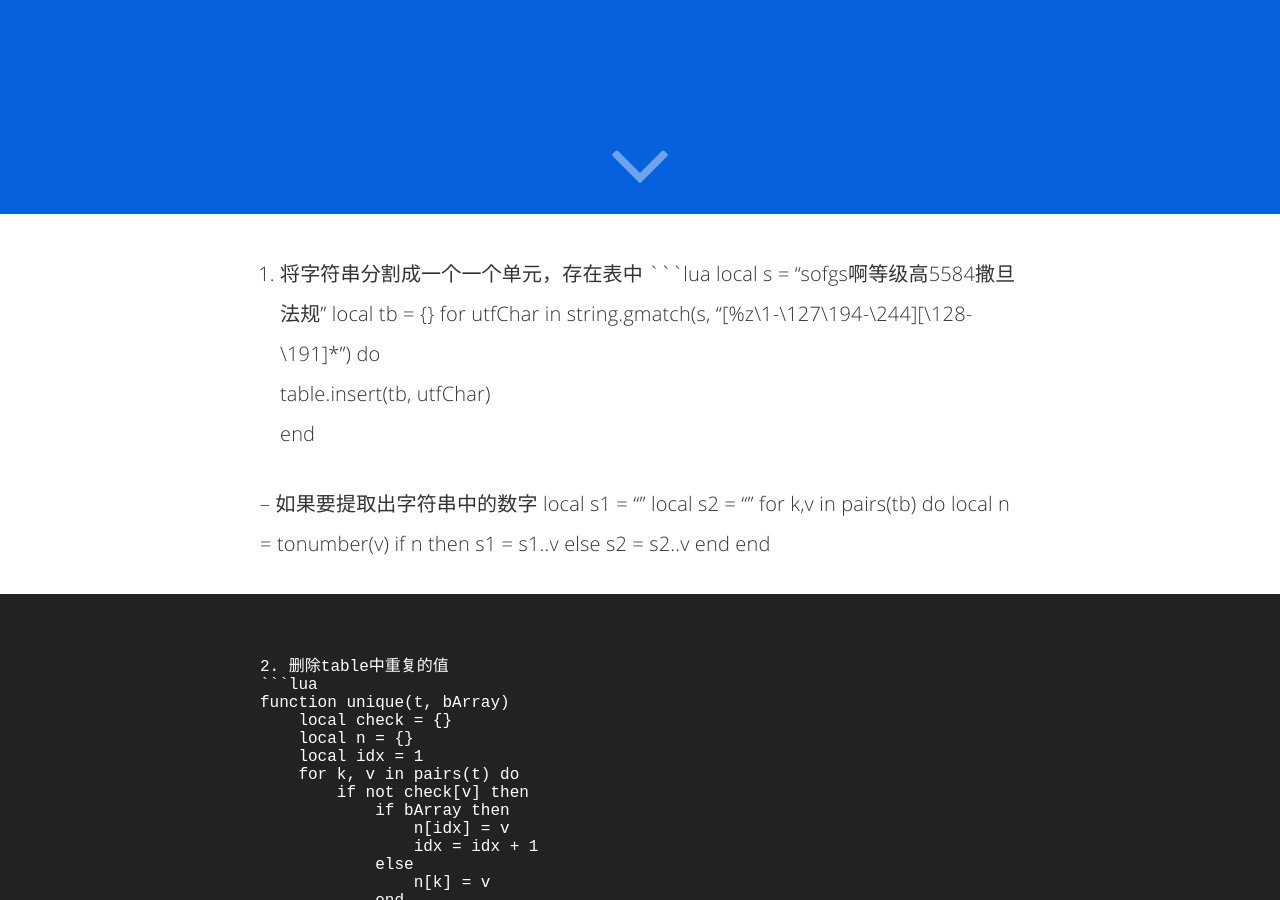
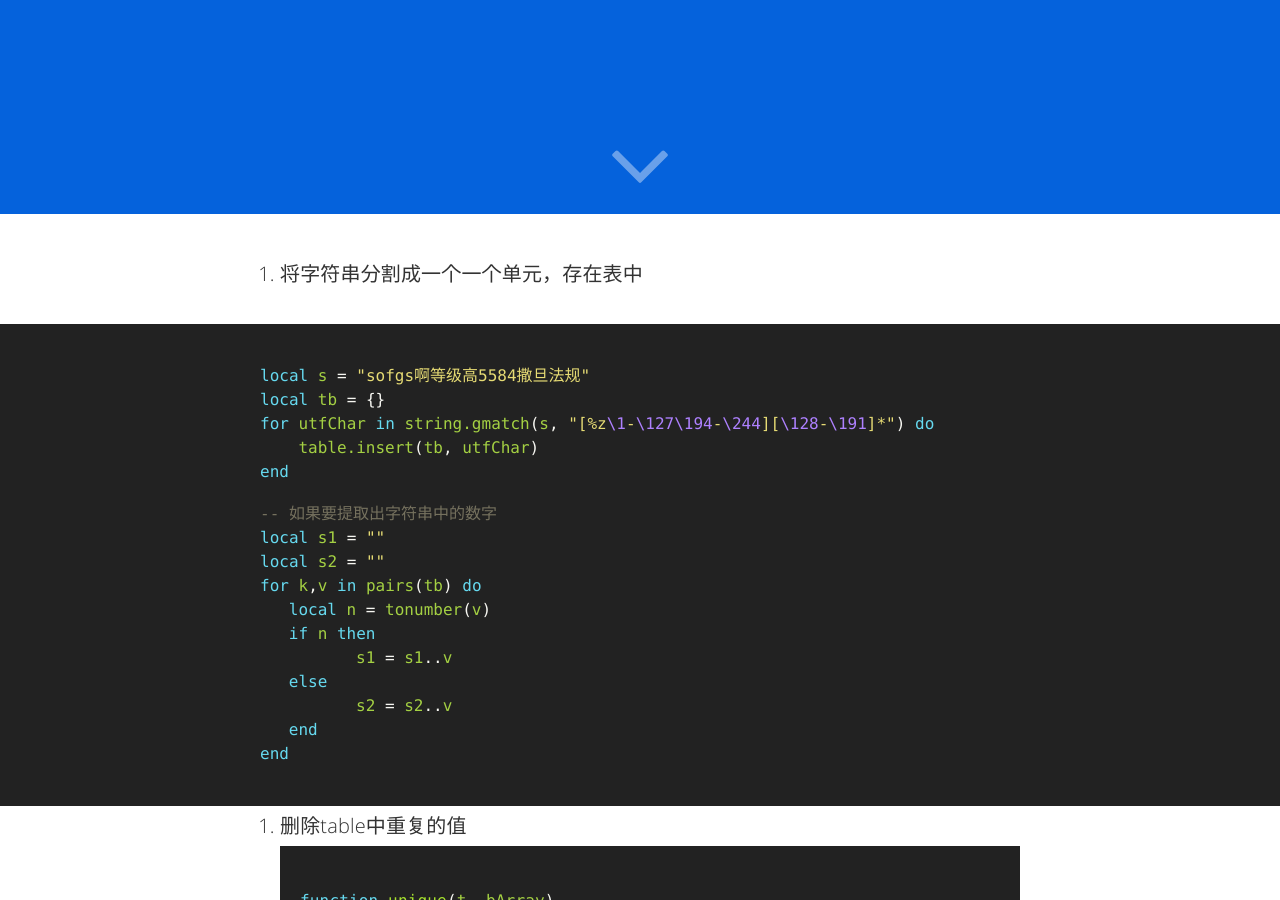
Before and after one commit to BruceQi93/BruceQi93.github.io, a Jekyll site: the page built from _posts/2017-11-5-LuaNotes.md, in a window 1280 px wide and 900 px high, scrolled down 686 px. Built offline with Jekyll 4.4.1, drawn with Linux system fonts in a browser that asks for light colours; comment, search, counter and statistics services are not loaded; some of the changed lines change nothing that is shown; some of the changed text lies outside the part shown.

Commit message:
update file

````diff
--- a/_config.yml
+++ b/_config.yml
@@ -16,6 +16,9 @@ github_username:    BruceQi93
 
 # Build settings
 markdown: kramdown
+markdown: kramdown
+kramdown:
+  input: GFM
 highlighter: rouge
 permalink: /:year/:month/:day/:title/
 
--- a/_posts/2017-11-5-LuaNotes.md
+++ b/_posts/2017-11-5-LuaNotes.md
@@ -11,6 +11,7 @@ categories:
 ---
 
 1. 将字符串分割成一个一个单元，存在表中
+
 ```lua
 local s = "sofgs啊等级高5584撒旦法规"
 local tb = {}
````
